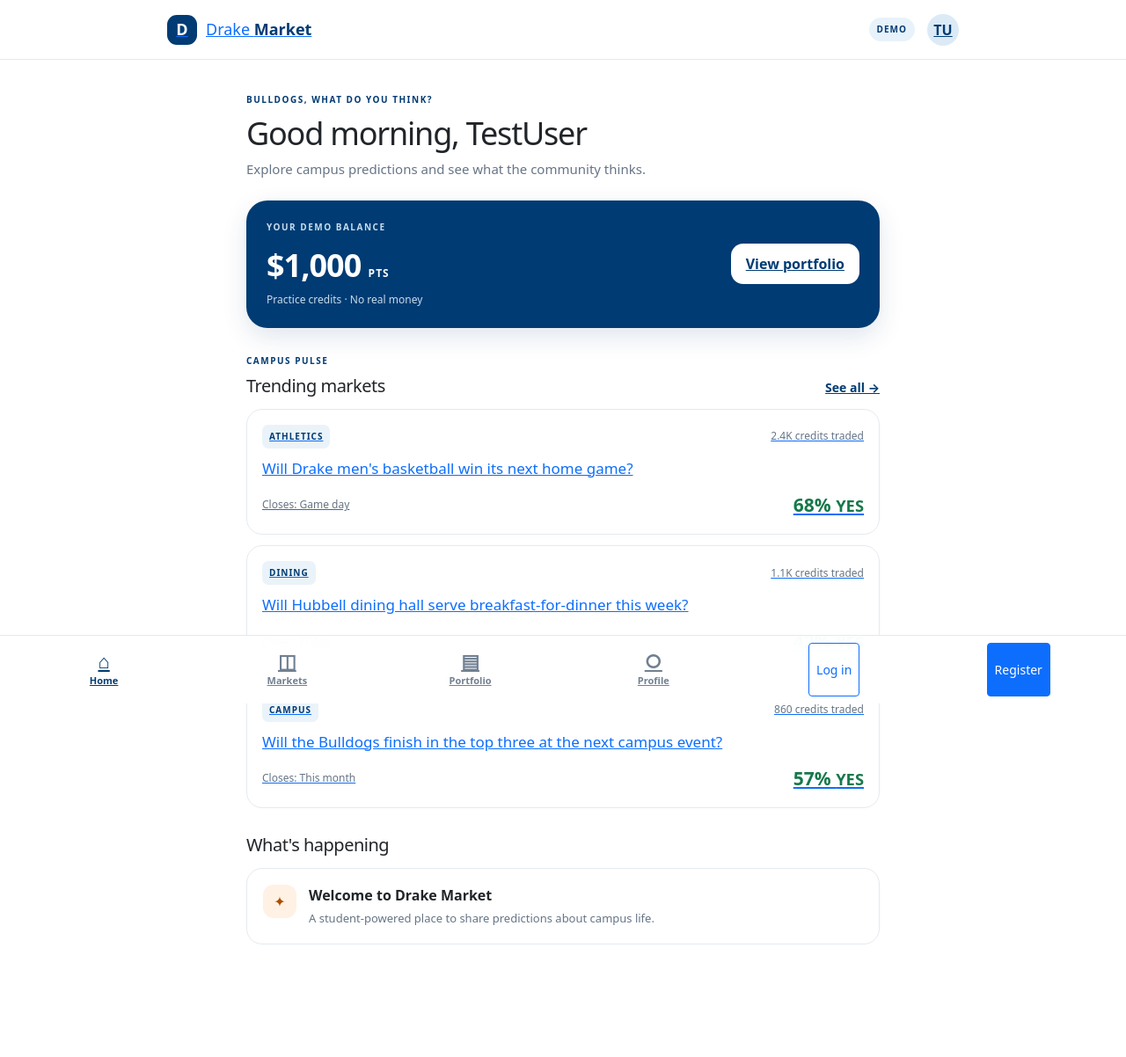
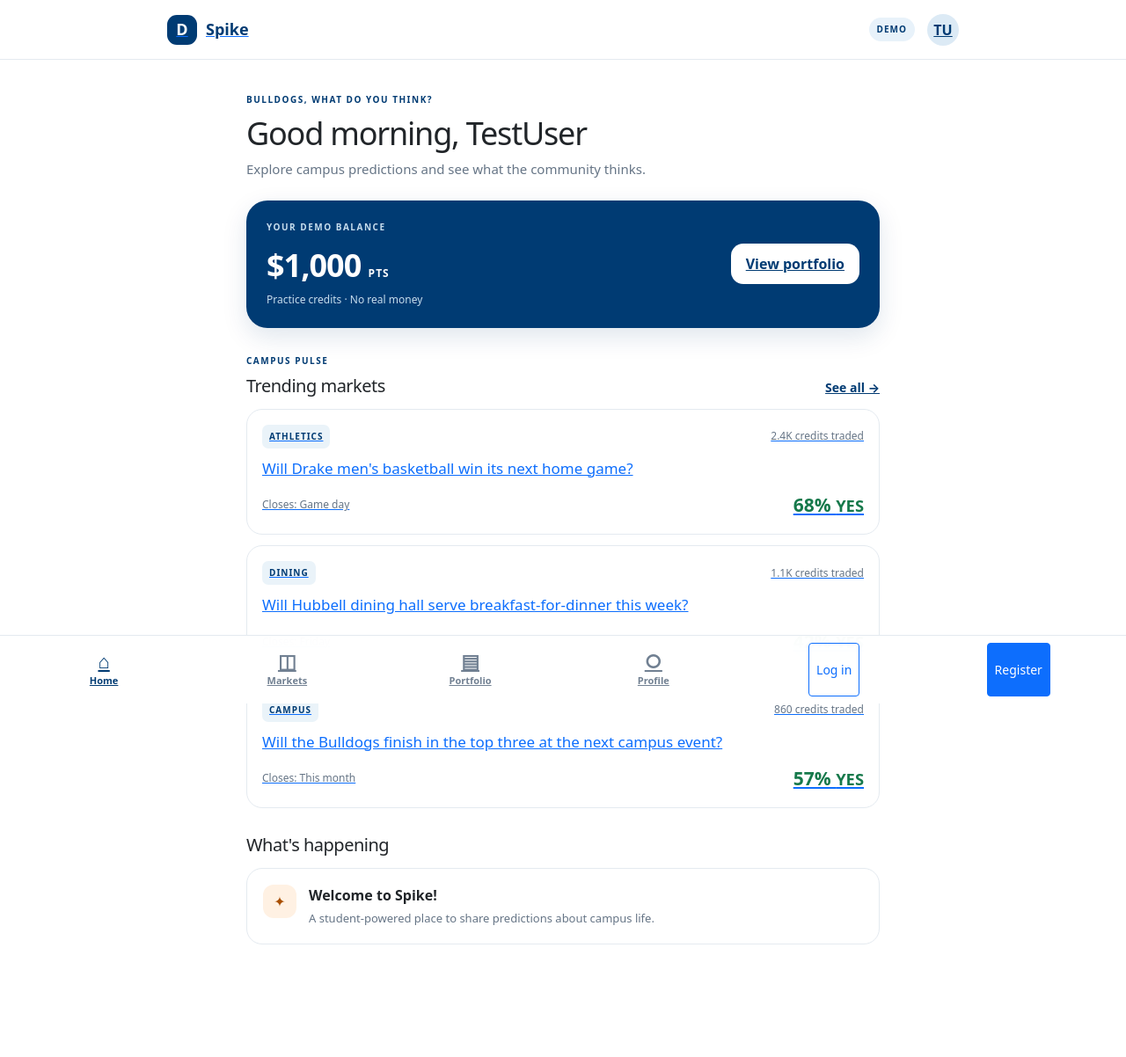
Before and after one commit to CS-188-FinalProject/Spike, a Flask app: page / in a window 1280 px wide. Shown: the whole page at 88% size. Run offline with Flask 3, Linux system fonts and the light colour scheme.

Commit message:
change name to Spike in frontend

```diff
--- a/src/spike/templates/index.html
+++ b/src/spike/templates/index.html
@@ -5,7 +5,7 @@
     <meta charset="UTF-8">
     <meta name="viewport" content="width=device-width, initial-scale=1">
     <meta name="theme-color" content="#003B73">
-    <title>Drake Market</title>
+    <title>Spike</title>
     <link rel="stylesheet" href="{{ url_for('static', filename='css/styles.css') }}">
     <link href="https://cdn.jsdelivr.net/npm/bootstrap@5.3.3/dist/css/bootstrap.min.css"
         rel = "stylesheet"
@@ -20,7 +20,7 @@
 <header class="topbar">
     <a class="brand" href="{{ url_for('index') }}">
         <span class="brand-mark">D</span>
-        <span>Drake <b>Market</b></span>
+        <span><b>Spike</b></span>
     </a>
     <div class="top-actions">
         <span class="demo-tag">DEMO</span>
@@ -62,7 +62,7 @@
     <article class="activity-card">
         <div class="activity-icon">✦</div>
         <div>
-            <b>Welcome to Drake Market</b>
+            <b>Welcome to Spike!</b>
             <p class="muted">
                 A student-powered place to share predictions about campus life.
             </p>
--- a/src/spike/templates/market.html
+++ b/src/spike/templates/market.html
@@ -4,7 +4,7 @@
 <head>
     <meta charset="UTF-8">
     <meta name="viewport" content="width=device-width, initial-scale=1">
-    <title>Market Details · Drake Market</title>
+    <title>Market Details · Spike</title>
     <link rel="stylesheet" href="{{ url_for('static', filename='css/styles.css') }}">
     <link rel="stylesheet" href="{{ url_for('static', filename='css/styles.css') }}">
     <link href="https://cdn.jsdelivr.net/npm/bootstrap@5.3.3/dist/css/bootstrap.min.css"
@@ -20,7 +20,7 @@
 <header class="topbar">
     <a class="brand" href=" {{ url_for('index') }}">
         <span class="brand-mark">D</span>
-        <span>Drake <b>Market</b></span>
+        <span><b>Spike</b></span>
     </a>
     <div class="top-actions">
         <span class="demo-tag">DEMO</span>
--- a/src/spike/templates/markets.html
+++ b/src/spike/templates/markets.html
@@ -4,7 +4,7 @@
 <head>
     <meta charset="UTF-8">
     <meta name="viewport" content="width=device-width, initial-scale=1">
-    <title>Markets · Drake Market</title>
+    <title>Markets · Spike</title>
     <link rel="stylesheet" href="{{ url_for('static', filename='css/styles.css') }}">
     <link rel="stylesheet" href="{{ url_for('static', filename='css/styles.css') }}">
     <link href="https://cdn.jsdelivr.net/npm/bootstrap@5.3.3/dist/css/bootstrap.min.css"
@@ -20,7 +20,7 @@
 <header class="topbar">
     <a class="brand" href="{{ url_for('index') }}">
         <span class="brand-mark">D</span>
-        <span>Drake <b>Market</b></span>
+        <span><b>Spike</b></span>
     </a>
     <div class="top-actions">
         <span class="demo-tag">DEMO</span>
--- a/src/spike/templates/portfolio.html
+++ b/src/spike/templates/portfolio.html
@@ -4,7 +4,7 @@
 <head>
     <meta charset="UTF-8">
     <meta name="viewport" content="width=device-width, initial-scale=1">
-    <title>Portfolio · Drake Market</title>
+    <title>Portfolio · Spike</title>
     <link rel="stylesheet" href="{{ url_for('static', filename='css/styles.css') }}">
     <link rel="stylesheet" href="{{ url_for('static', filename='css/styles.css') }}">
     <link href="https://cdn.jsdelivr.net/npm/bootstrap@5.3.3/dist/css/bootstrap.min.css"
@@ -21,7 +21,7 @@
 <header class="topbar">
     <a class="brand" href="{{ url_for('index') }}">
         <span class="brand-mark">D</span>
-        <span>Drake <b>Market</b></span>
+        <span><b>Spike</b></span>
     </a>
     <div class="top-actions">
         <span class="demo-tag">DEMO</span>
--- a/src/spike/templates/profile.html
+++ b/src/spike/templates/profile.html
@@ -4,7 +4,7 @@
 <head>
     <meta charset="UTF-8">
     <meta name="viewport" content="width=device-width, initial-scale=1">
-    <title>Profile · Drake Market</title>
+    <title>Profile · Spike</title>
     <link rel="stylesheet" href="{{ url_for('static', filename='css/styles.css') }}">
     <link rel="stylesheet" href="{{ url_for('static', filename='css/styles.css') }}">
     <link href="https://cdn.jsdelivr.net/npm/bootstrap@5.3.3/dist/css/bootstrap.min.css"
@@ -21,7 +21,7 @@
 <header class="topbar">
     <a class="brand" href="{{ url_for('index') }}">
         <span class="brand-mark">D</span>
-        <span>Drake <b>Market</b></span>
+        <span><b>Spike</b></span>
     </a>
     <span class="demo-tag">DEMO</span>
 </header>
```
